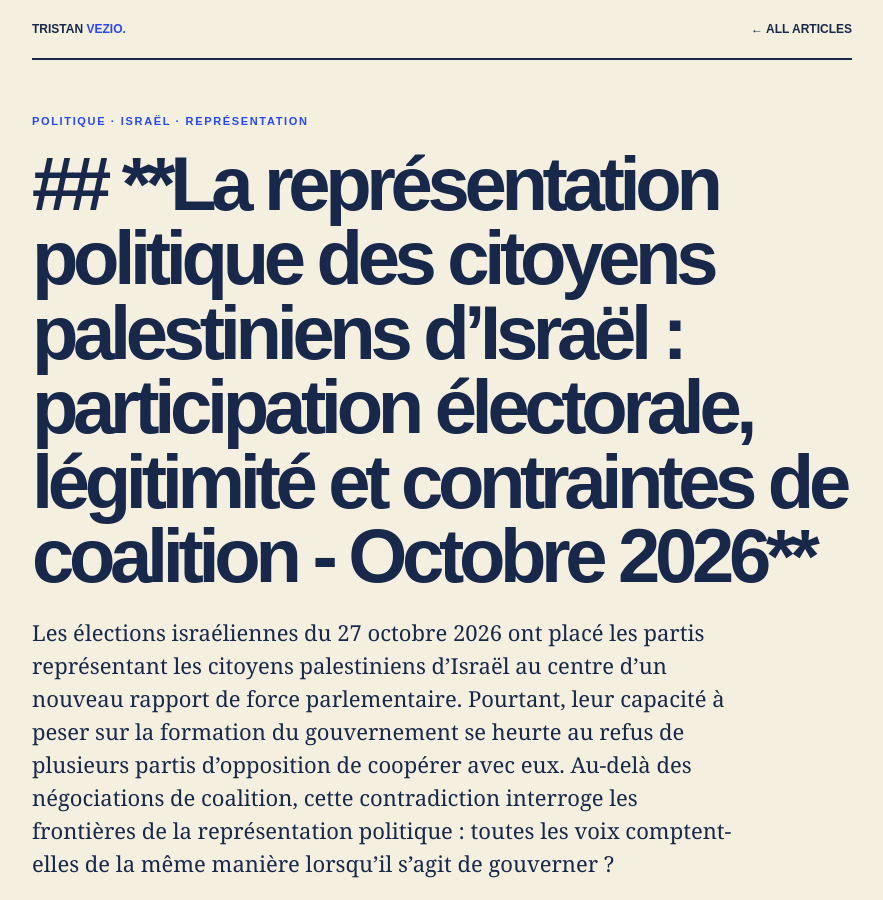
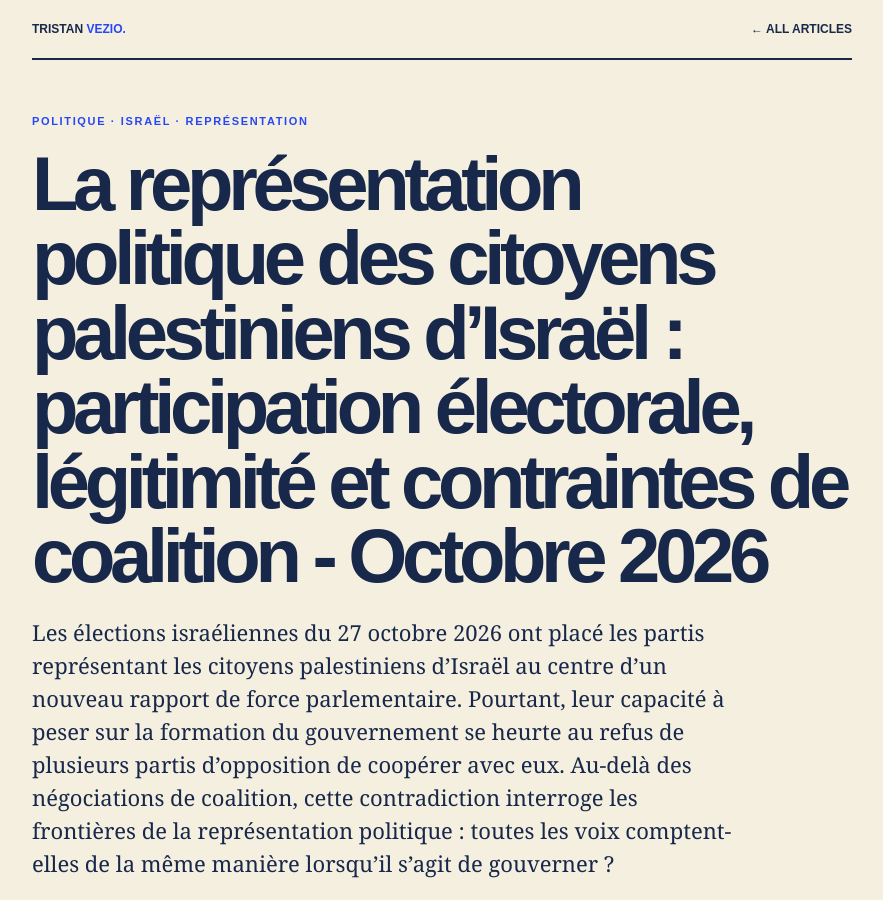
Before and after one commit to tristanvezio/tristanvezio.github.io, a Jekyll site: the page built from _posts/2026-10-29-la-representation-politique-des-citoyens-palestiniens-disrael-participation-electorale-legitimite-et-contraintes-de-coalition-octobre-2026.md, in a window 1280 px wide and 900 px high. Shown: the whole window, without its empty margins (198-1081 px from the left). Built offline with Jekyll 4.4.1, drawn with Linux system fonts in a browser that asks for light colours.

Commit message:
Modifier l’article : articles

```diff
--- a/_posts/2026-10-29-la-representation-politique-des-citoyens-palestiniens-disrael-participation-electorale-legitimite-et-contraintes-de-coalition-octobre-2026.md
+++ b/_posts/2026-10-29-la-representation-politique-des-citoyens-palestiniens-disrael-participation-electorale-legitimite-et-contraintes-de-coalition-octobre-2026.md
@@ -1,8 +1,8 @@
 ---
 layout: post
-title: "## **La représentation politique des citoyens palestiniens d’Israël :
+title: "La représentation politique des citoyens palestiniens d’Israël :
   participation électorale, légitimité et contraintes de coalition - Octobre
-  2026**"
+  2026"
 description: "Les élections israéliennes du 27 octobre 2026 ont placé les partis
   représentant les citoyens palestiniens d’Israël au centre d’un nouveau rapport
   de force parlementaire. Pourtant, leur capacité à peser sur la formation du
```
